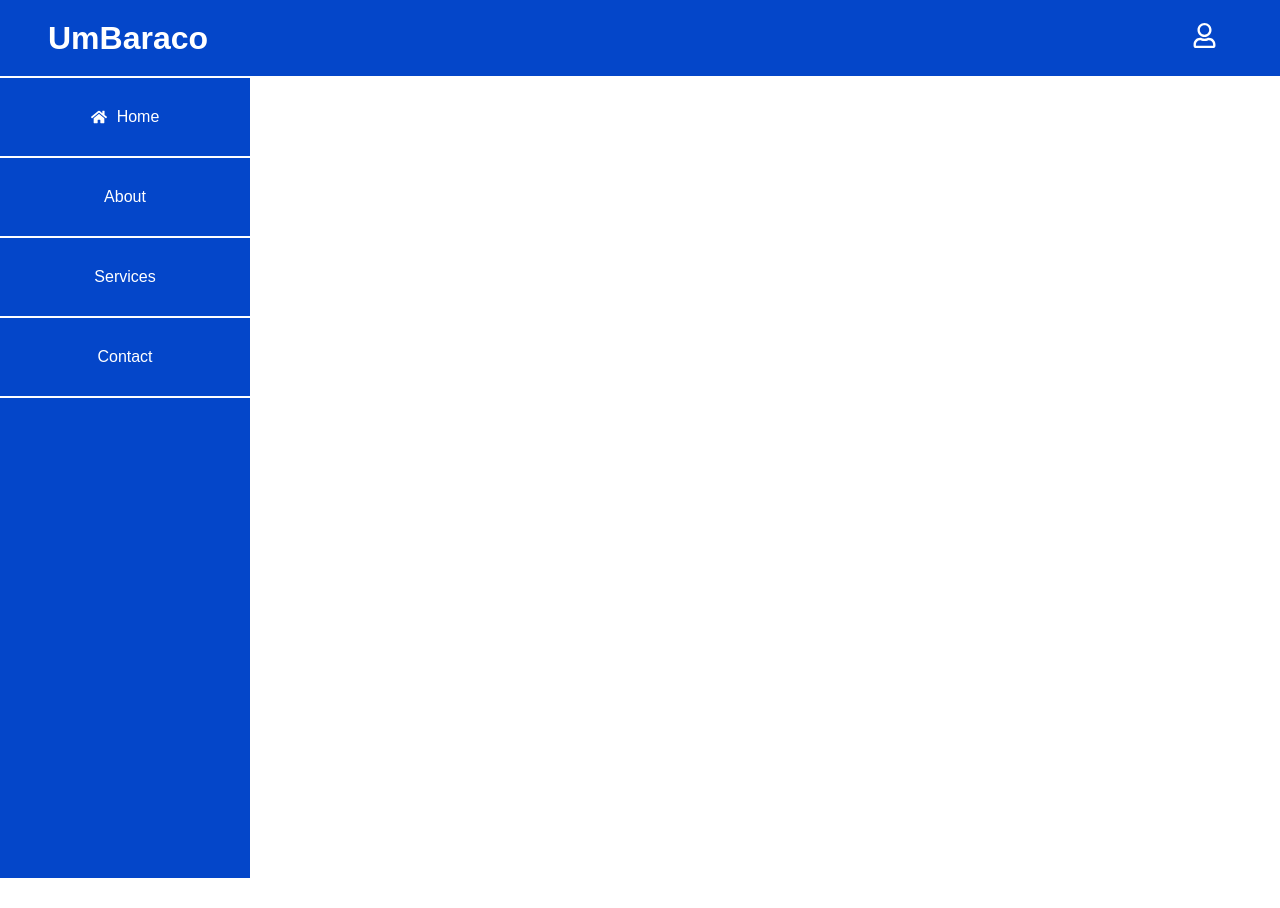
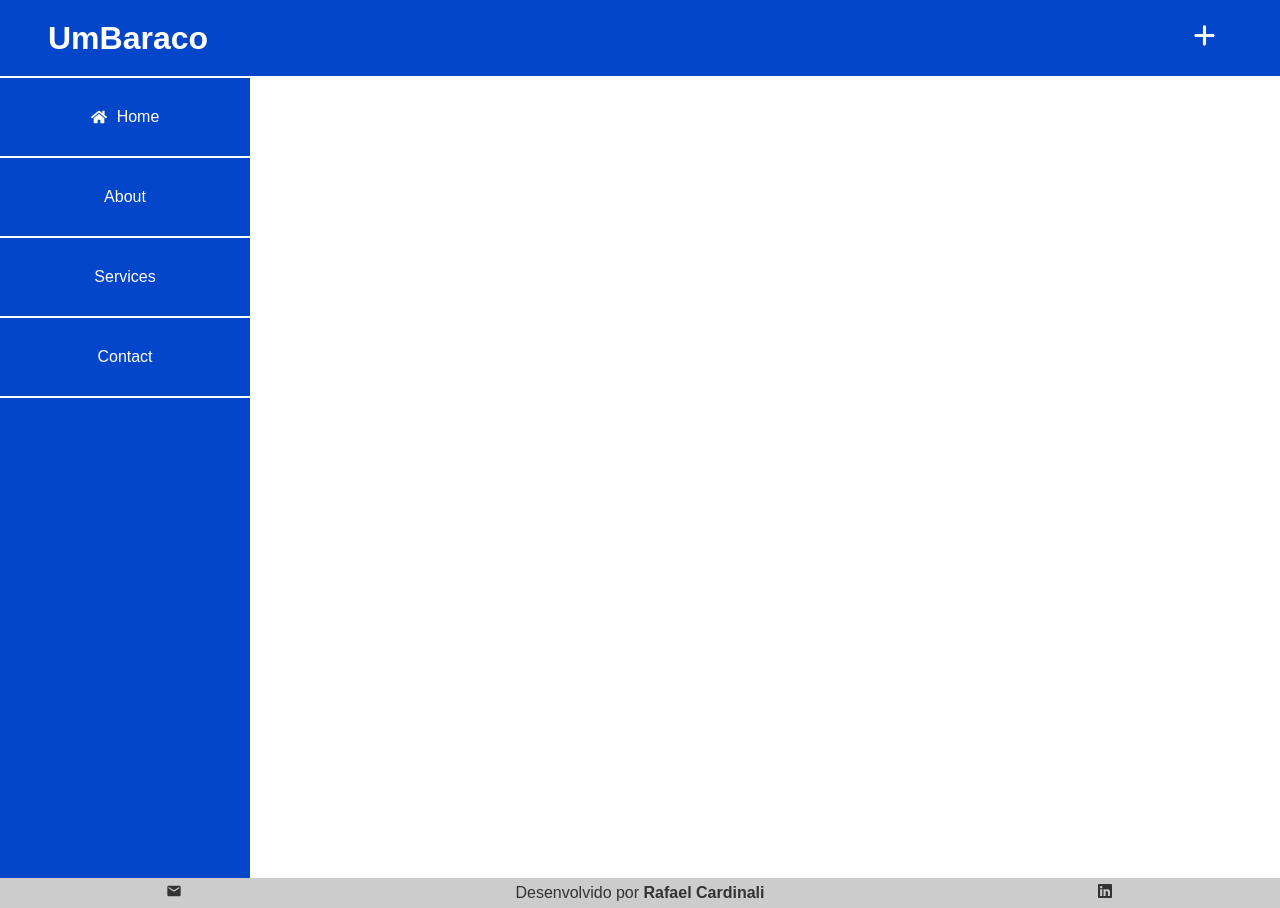
Before and after one commit to RafaCardinali/umbaraco-test, a React (Create React App) app: page / in a window 1280 px wide. Before the commit the page ends 878 px from the top, so only its background shows below. Built offline with nearby package versions, Linux system fonts and the light colour scheme.

Commit message:
feat(footer): footer creation

```diff
--- a/src/App.tsx
+++ b/src/App.tsx
@@ -3,6 +3,7 @@ import './styles/App.css';
 import { BrowserRouter as Router } from 'react-router-dom';
 import Header from './components/header/Header';
 import Sidebar from './components/sidebar/Sidebar';
+import Footer from './components/footer/Footer';
 import { SidebarVisibilityProvider } from './hooks/SidebarVisibilityContext';
 
 const App: React.FC = () => {
@@ -11,6 +12,7 @@ const App: React.FC = () => {
       <Router>
         <Header title='UmBaraco' />
         <Sidebar />
+        <Footer />
       </Router>
     </SidebarVisibilityProvider>
   );
--- /dev/null
+++ b/src/components/footer/Footer.module.css
@@ -0,0 +1,22 @@
+.footer {
+    width: 100%;
+    background-color: var(--footer-bg-color);
+    color: #333;
+    height: 1.875rem;
+    bottom: 0;
+    position: fixed;
+    display: flex;
+    justify-content: space-around;
+    align-items: center;
+    overflow: hidden;
+}
+
+.icon {
+    color: #333;
+}
+
+@media(min-width: 768px) {
+    .footer {
+        position: relative;
+    }
+}
--- /dev/null
+++ b/src/components/footer/Footer.tsx
@@ -0,0 +1,22 @@
+import React from "react";
+import { MdEmail } from "react-icons/md";
+import { FaLinkedin } from "react-icons/fa";
+import styles from './Footer.module.css';
+
+const Footer = () => (
+    <footer>
+        <div className={styles.footer}>
+            <span>
+                <a href="mailto:rflcardinali@gmail.com"><MdEmail  className={styles.icon}/></a>
+            </span>
+            <span>
+                Desenvolvido por <strong>Rafael Cardinali</strong>
+            </span>
+            <span>
+                <a href="https://www.linkedin.com/in/rafael-cardinali-213899296/"><FaLinkedin className={styles.icon}/></a>
+            </span>
+        </div>
+    </footer>
+)
+
+export default Footer;
--- a/src/components/header/Header.module.css
+++ b/src/components/header/Header.module.css
@@ -6,7 +6,6 @@
     align-items: center;
     padding: 0.5rem 1rem;
     background-color: var(--primary-color);
-    z-index: 1000;
     height: 3.75rem;
 }
 
--- a/src/components/header/Header.tsx
+++ b/src/components/header/Header.tsx
@@ -1,7 +1,7 @@
 import React from "react";
 import styles from './Header.module.css';
 import { HeaderProps } from "../../models/componentModels";
-import { FaRegUser } from "react-icons/fa";
+import { FaPlus } from "react-icons/fa6";
 import { GiHamburgerMenu } from "react-icons/gi";
 import { Link } from 'react-router-dom';
 import { useSidebarVisibility } from "../../hooks/SidebarVisibilityContext";
@@ -19,7 +19,7 @@ const Header: React.FC<HeaderProps> = ({ title }) => {
             <h1 className={styles.title}>
                 <Link to="/" style={{ textDecoration: 'none', color: 'inherit'}}>{title}</Link>
             </h1>
-            <Link to="/" className={styles.button}><FaRegUser /></Link>
+            <Link to="/" className={styles.button}><FaPlus /></Link>
         </header>
     );
 }
--- a/src/components/sidebar/Sidebar.module.css
+++ b/src/components/sidebar/Sidebar.module.css
@@ -3,8 +3,6 @@
 .sidebar {
     background-color: var(--primary-color);
     color: white;
-    top: 3.75rem;
-    max-height: 0;
     overflow: hidden;
     transition: max-height 0.3s ease-in-out, opacity 0.3s ease-in-out;
     opacity: 0;
@@ -12,7 +10,6 @@
 }
 
 .visible {
-    max-height: 31.25rem;
     opacity: 1;
     width: 100vw;
 }
@@ -52,11 +49,5 @@
     .sidebar {
         width: 15.625rem;
         height: 100vh;
-        left: 0;
-        top: 4.7rem;
-    }
-
-    .sidebar.visible {
-        max-height: 100vh;
     }
 }
--- a/src/styles/variables.css
+++ b/src/styles/variables.css
@@ -4,4 +4,5 @@
     --terciary-color: #2ECC71;
     --text-color: #AAAAAA;
     --btn-bg-color: #005DF9;
+    --footer-bg-color: #ccc;
 }
```
